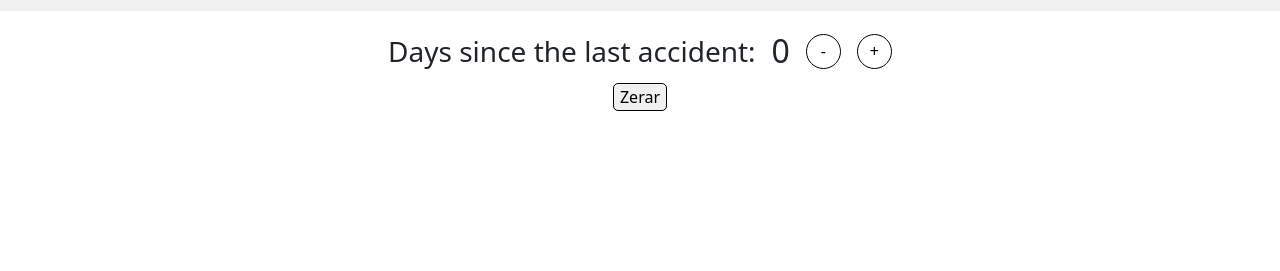
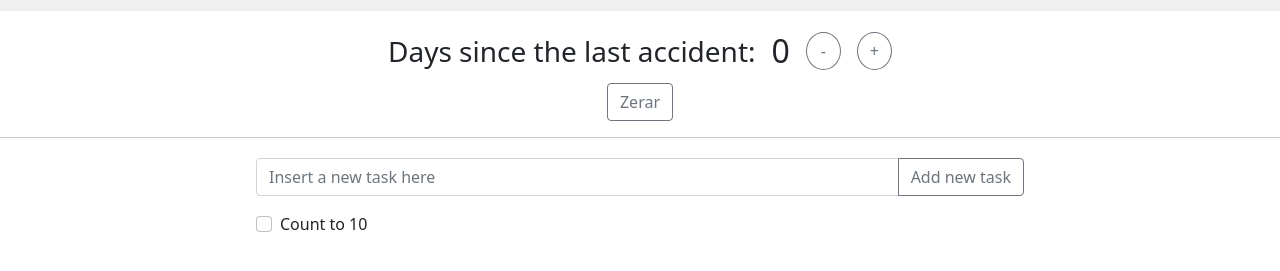
Before and after one commit to Alexandredornellas/Bootstrap-learning, a plain HTML site: page index.html in a window 1280 px wide. Shown: the part 181-452 px from the top of the page. Drawn offline with Linux system fonts and the light colour scheme.

Commit message:
Yees!! I Got it, InputValue on log with JS

```diff
--- a/components/css/style.css
+++ b/components/css/style.css
@@ -15,12 +15,9 @@
 }
 
 .counter button{
-    background-color: #fff;
-    border: 1px solid;
+    min-width: 35px;
     border-radius: 50%;
-    height: 35px;
     margin-left: 1em;
-    width: 35px;
 
 }
 
@@ -34,10 +31,8 @@
     margin-top: .5em;
 }
 
-.restart_counter button{
-    background-color: #f0f0f0;
-    border: 1px solid;
-    border-radius: 5px;
+.todo_list_challenge{
+    margin: 20px 20%;
 }
 
 h1, h2, h3, h4, h5, h6{
--- a/components/js/scripts.js
+++ b/components/js/scripts.js
@@ -15,12 +15,13 @@ function decrement(){
 
 document.getElementById("zero").addEventListener("click", function(){
     document.getElementById("currentNumber").innerHTML = "0";
+    currentNumberWrapper.style.color= "black";
     currentNumber = 0;
 })
 
 function compare(currentNumber, maxTarget, minTarget){
     if(currentNumber === maxTarget){
-        alert("Liar, lol.")
+        alert("10 days without bugs? Really? Liar, lol")
     } else if (currentNumber < minTarget){
         currentNumberWrapper.style.color = "red";
     }
@@ -28,3 +29,13 @@ function compare(currentNumber, maxTarget, minTarget){
         currentNumberWrapper.style.color = "black";
     }
 }
+
+// Checklist JS --------------------------------------
+
+var getInputWrapper = document.getElementById("writeCheck");
+var inputValue = 0
+
+function sendValue() {
+    inputValue = getInputWrapper.value;
+    console.log(inputValue);
+}
--- a/index.html
+++ b/index.html
@@ -53,12 +53,25 @@
         <div class="counter">
         <h3>Days since the last accident:  </h3>
           <span id="currentNumber" style="font-size: 2em;">0</span>
-              <button name="decrement" onclick="decrement()">-</button>
-              <button name="increment" onclick="increment()">+</button>
+              <button name="decrement" class="btn btn-outline-secondary" onclick="decrement()">-</button>
+              <button name="increment" class="btn btn-outline-secondary" onclick="increment()">+</button>
         </div>
         <div class="restart_counter">
-          <button id="zero">Zerar</button>
+          <button id="zero" class="btn btn-outline-secondary">Zerar</button>
         </div>
+    </section>
+    <hr>
+    <section class="todo_list_challenge">
+      <div class="input-group mb-3">
+        <input type="text" class="form-control" placeholder="Insert a new task here" aria-label="Insert a new task here" aria-describedby="button-addon2" id="writeCheck">
+        <button class="btn btn-outline-secondary" type="button" id="insertNewCheckTask" onclick="sendValue()">Add new task</button>
+      </div>
+      <div class="check_boxes">
+        <div class="form-check form-check-inline">
+          <input class="form-check-input" type="checkbox" id="inlineCheckbox1" value="option1">
+          <label class="form-check-label" for="inlineCheckbox1">Count to 10</label>
+        </div>
+      </div>
     </section>
 <script type="text/javascript" src="components/js/scripts.js"></script>
 </body>
```
Also changed, not shown: 1 other file.
